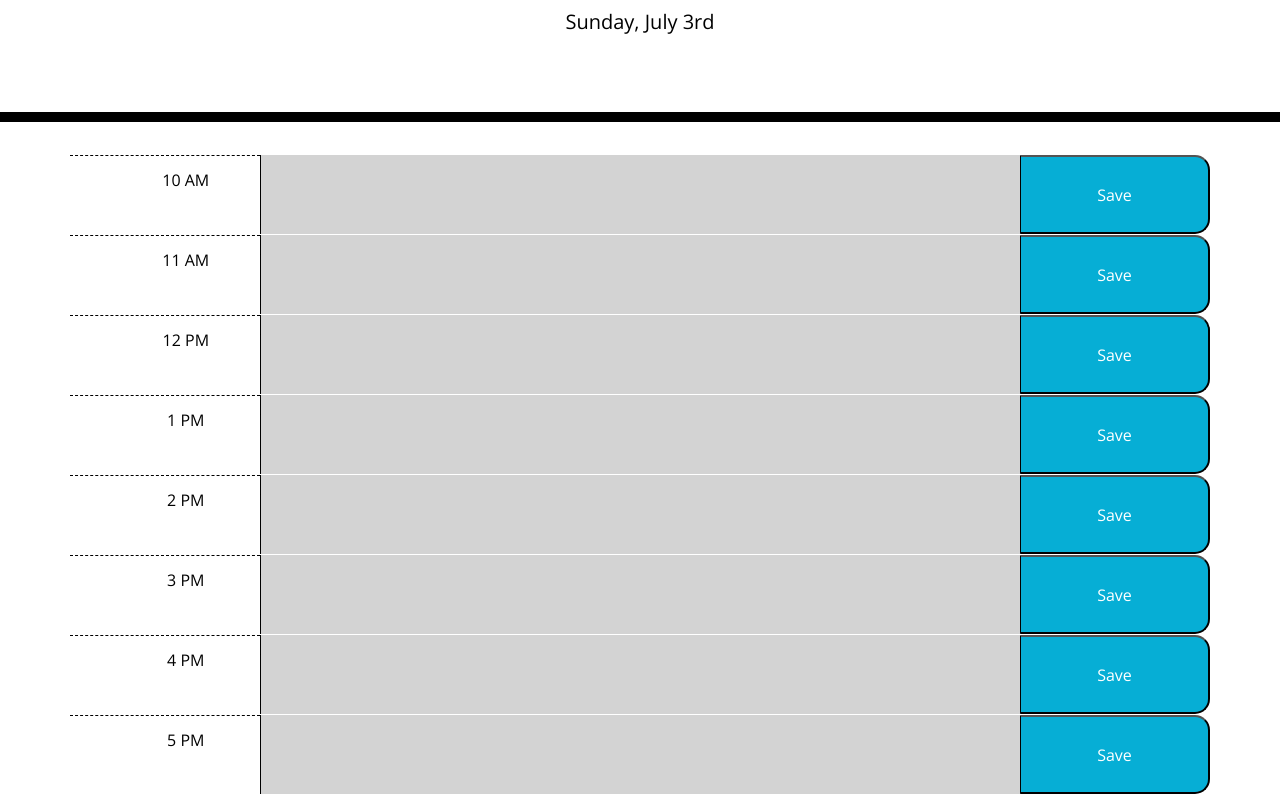
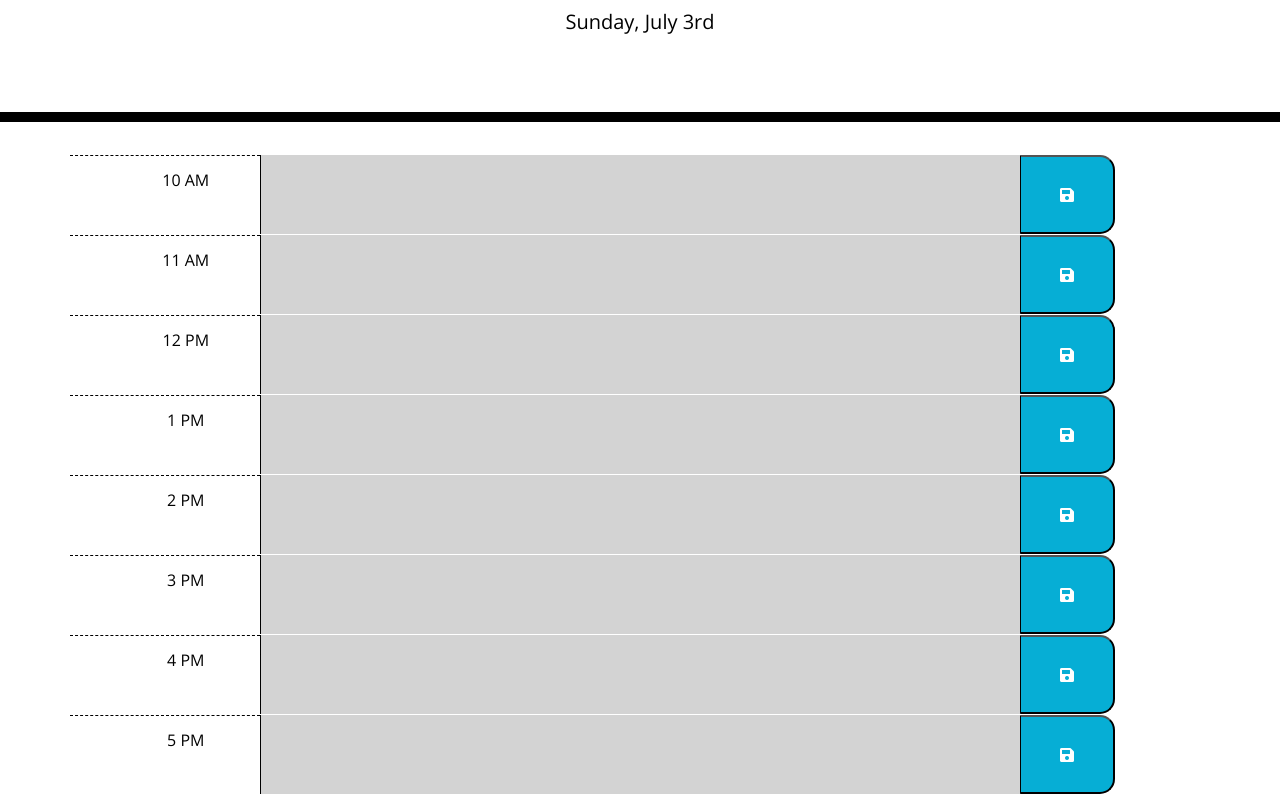
Before and after one commit to Divyapriyababu/Work_Day_Scheduler, a plain HTML site: page index.html in a window 1280 px wide. Shown: the part 182-976 px from the top of the page. Drawn offline with nearby package versions, Linux system fonts and the light colour scheme.

Commit message:
Add save icon instead of save text in button

```diff
--- a/index.html
+++ b/index.html
@@ -36,56 +36,56 @@
           10 AM
         </div>
         <textarea class="col-8 description"></textarea>
-        <button class="col-2 saveBtn">Save</button>
+        <button class="col-1 saveBtn"><i class="fa fa-save"></i></button>
       </div>
       <div class="row time-block" id="11">
         <div class="col-2 hour">
           11 AM
         </div>
         <textarea class="col-8 description"></textarea>
-        <button class="col-2 saveBtn">Save</button>
+        <button class="col-1 saveBtn"><i class="fa fa-save"></i></button>
       </div>
       <div class="row time-block" id="12">
         <div class="col-2 hour">
           12 PM
         </div>
         <textarea class="col-8 description"></textarea>
-        <button class="col-2 saveBtn">Save</button>
+        <button class="col-1 saveBtn"><i class="fa fa-save"></i></button>
       </div>
       <div class="row time-block" id="13">
         <div class="col-2 hour">
           1 PM
         </div>
         <textarea class="col-8 description"></textarea>
-        <button class="col-2 saveBtn">Save</button>
+        <button class="col-1 saveBtn"><i class="fa fa-save"></i></button>
       </div>
       <div class="row time-block" id="14">
         <div class="col-2 hour">
           2 PM
         </div>
         <textarea class="col-8 description"></textarea>
-        <button class="col-2 saveBtn">Save</button>
+        <button class="col-1 saveBtn"><i class="fa fa-save"></i></button>
       </div>
       <div class="row time-block" id="15">
         <div class="col-2 hour">
           3 PM
         </div>
         <textarea class="col-8 description"></textarea>
-        <button class="col-2 saveBtn">Save</button>
+        <button class="col-1 saveBtn"><i class="fa fa-save"></i></button>
       </div>
       <div class="row time-block" id="16">
         <div class="col-2 hour">
           4 PM
         </div>
         <textarea class="col-8 description"></textarea>
-        <button class="col-2 saveBtn">Save</button>
+        <button class="col-1 saveBtn"><i class="fa fa-save"></i></button>
       </div>
       <div class="row time-block" id="17">
         <div class="col-2 hour">
           5 PM
         </div>
         <textarea class="col-8 description"></textarea>
-        <button class="col-2 saveBtn">Save</button>
+        <button class="col-1 saveBtn"><i class="fa fa-save"></i></button>
       </div>
     </div>
 
```
